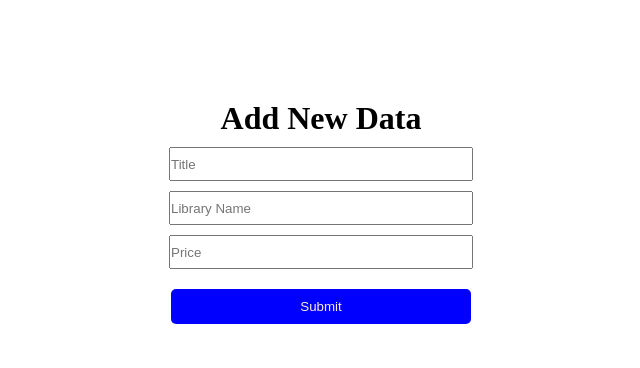
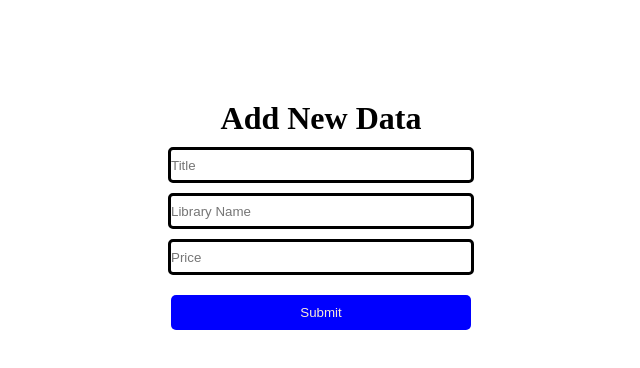
Before and after one commit to sutharkhetesh/api_next.js, a Next.js app: page /Books/Post in a window 1280 px wide. Shown: the top 368 px of the page, without its empty margins (319-959 px from the left). Built offline with nearby package versions, Linux system fonts and the light colour scheme.

Commit message:
next.js project

```diff
--- a/src/pages/Books/Delete/delete.module.css
+++ b/src/pages/Books/Delete/delete.module.css
@@ -9,6 +9,7 @@
     display: block;
     justify-content: center;
     border: 3px solid #000000;
+    border-radius: 5px;
 
 }
 .btn{
--- a/src/pages/Books/Post/post.module.css
+++ b/src/pages/Books/Post/post.module.css
@@ -8,6 +8,8 @@
     margin: 10px;
     display: block;
     justify-content: center;
+    border: 3px solid #000000;
+    border-radius: 5px;
 
 }
 .btn{
```
Also changed, not shown: src/styles/home.module.css (+5 -4 lines).
